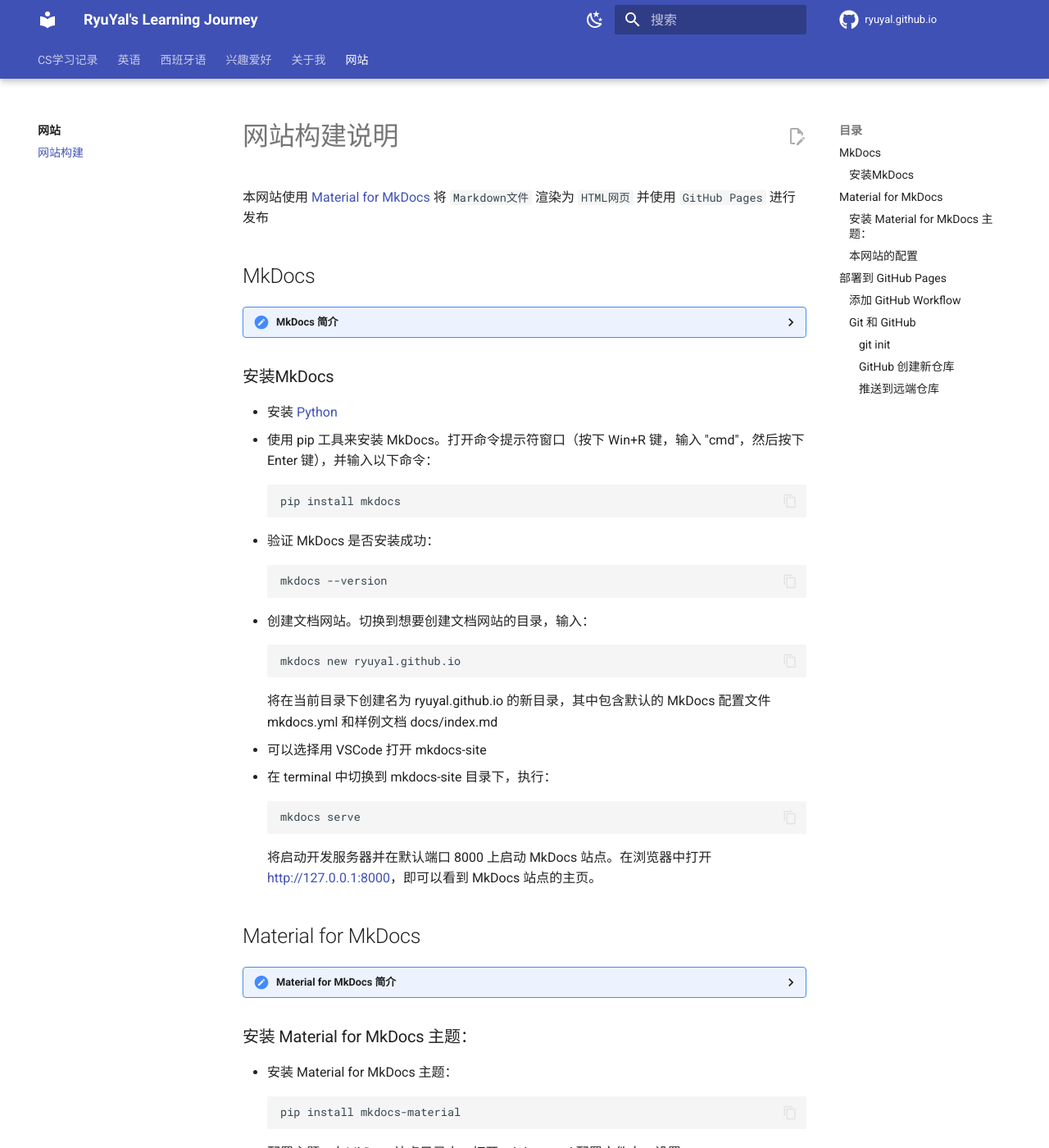
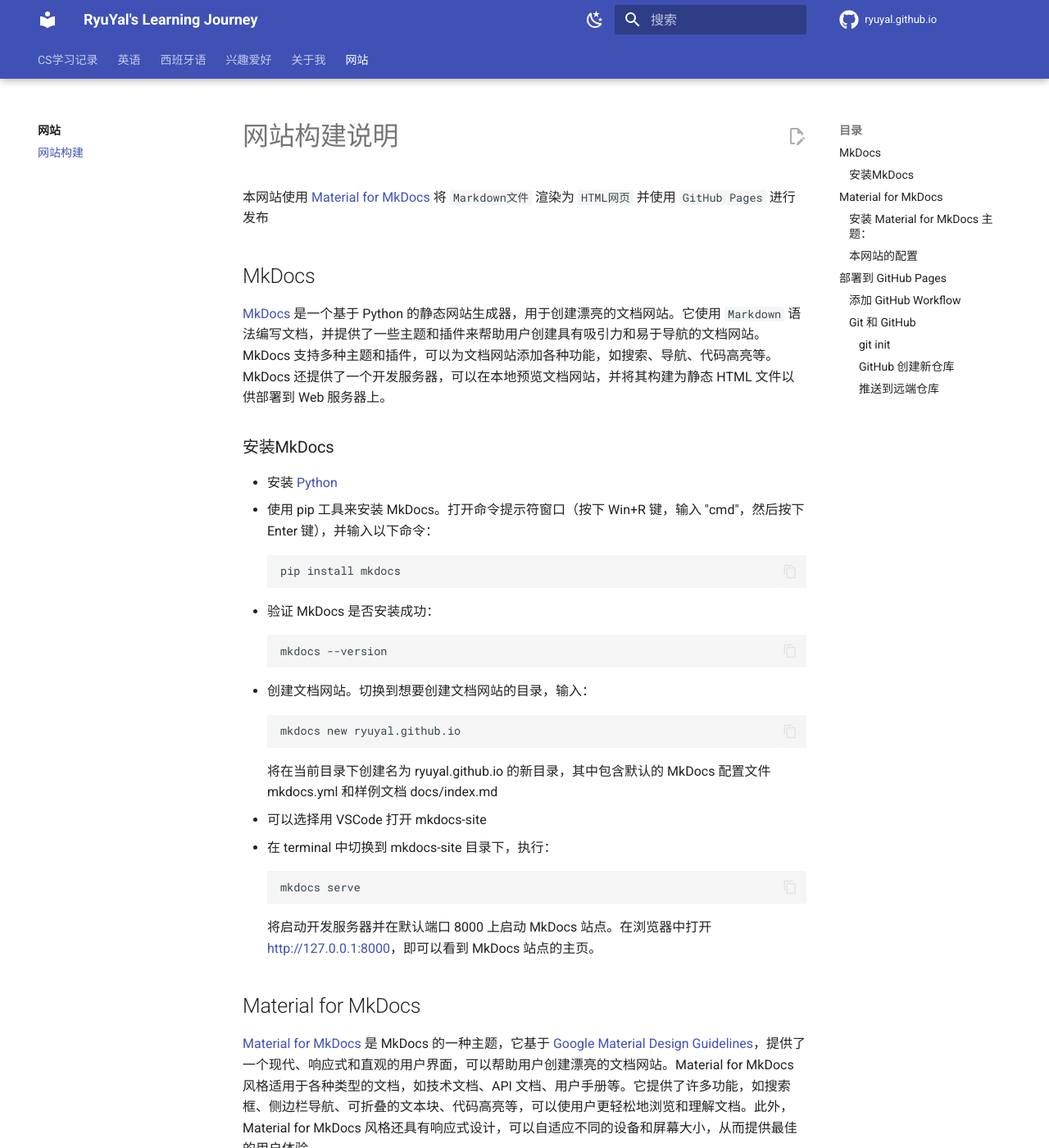
Before and after one commit to ryuyal/ryuyal.github.io, an MkDocs documentation site: the page built from docs/WEBSITE/build.md, in a window 1280 px wide and 1400 px high. Shown: the whole window at 82% size. Built offline with MkDocs 1.6.1 and Material for MkDocs 9.7.7, drawn with Linux system fonts in a browser that asks for light colours; comment, search, counter and statistics services are not loaded.

Commit message:
update build.md

```diff
--- a/docs/WEBSITE/build.md
+++ b/docs/WEBSITE/build.md
@@ -8,11 +8,9 @@
 
 ## MkDocs
 
- <details><summary>MkDocs 简介</summary>
-
+ <!-- <details><summary>MkDocs 简介</summary> -->
 [MkDocs](https://www.mkdocs.org/) 是一个基于 Python 的静态网站生成器，用于创建漂亮的文档网站。它使用 `Markdown` 语法编写文档，并提供了一些主题和插件来帮助用户创建具有吸引力和易于导航的文档网站。MkDocs 支持多种主题和插件，可以为文档网站添加各种功能，如搜索、导航、代码高亮等。MkDocs 还提供了一个开发服务器，可以在本地预览文档网站，并将其构建为静态 HTML 文件以供部署到 Web 服务器上。
-
-</details>
+<!-- </details> -->
 
 ### 安装MkDocs
 
@@ -39,11 +37,9 @@
 
 ## Material for MkDocs
 
-<details> <summary>Material for MkDocs 简介</summary>
-
+<!-- <details> <summary>Material for MkDocs 简介</summary> -->
 [Material for MkDocs](https://squidfunk.github.io/mkdocs-material/) 是 MkDocs 的一种主题，它基于 [Google Material Design Guidelines](https://m2.material.io/design/guidelines-overview)，提供了一个现代、响应式和直观的用户界面，可以帮助用户创建漂亮的文档网站。Material for MkDocs 风格适用于各种类型的文档，如技术文档、API 文档、用户手册等。它提供了许多功能，如搜索框、侧边栏导航、可折叠的文本块、代码高亮等，可以使用户更轻松地浏览和理解文档。此外，Material for MkDocs 风格还具有响应式设计，可以自适应不同的设备和屏幕大小，从而提供最佳的用户体验。
-
-</details>
+<!-- </details> -->
 
 ### 安装 Material for MkDocs 主题：
 
```
